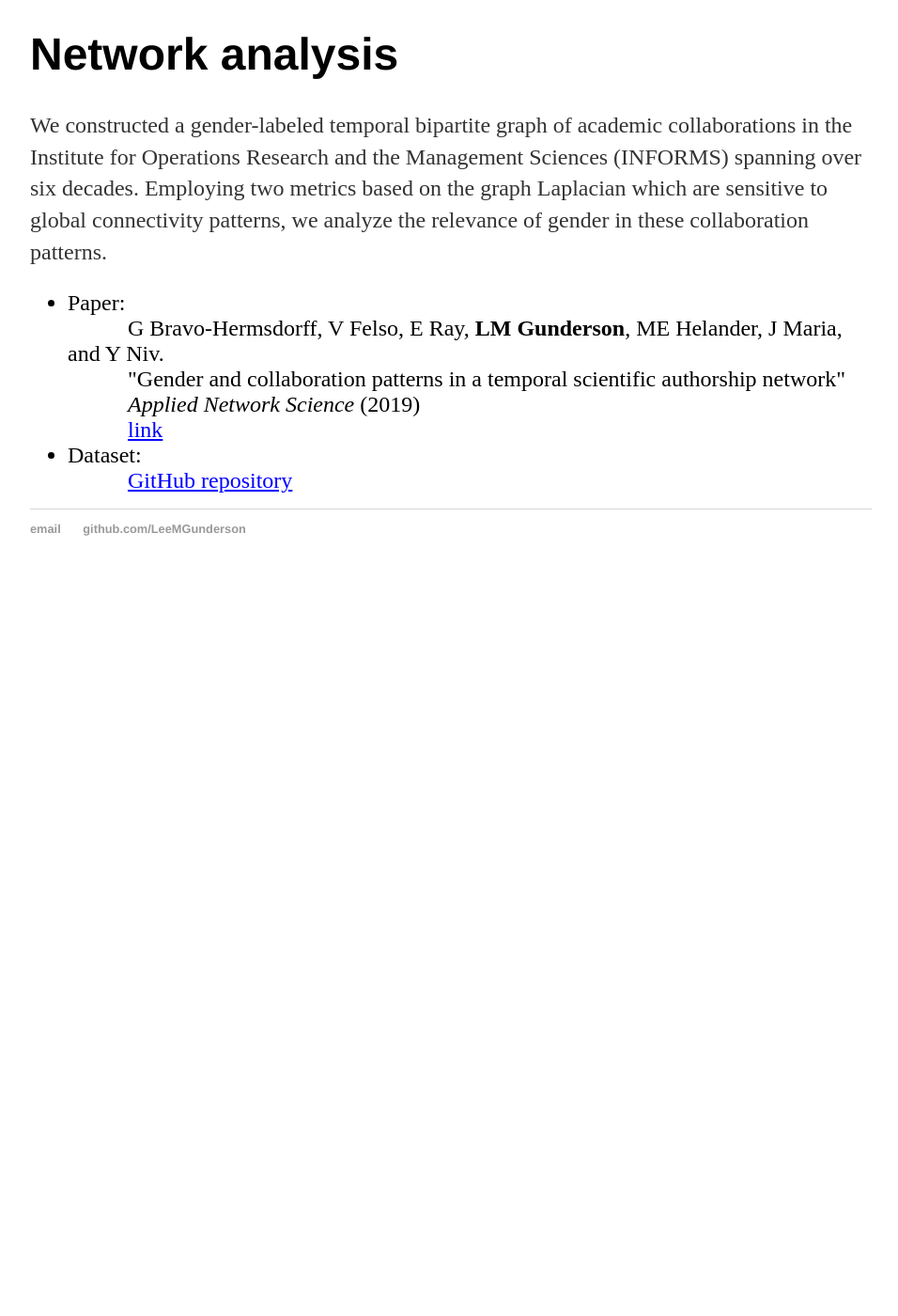
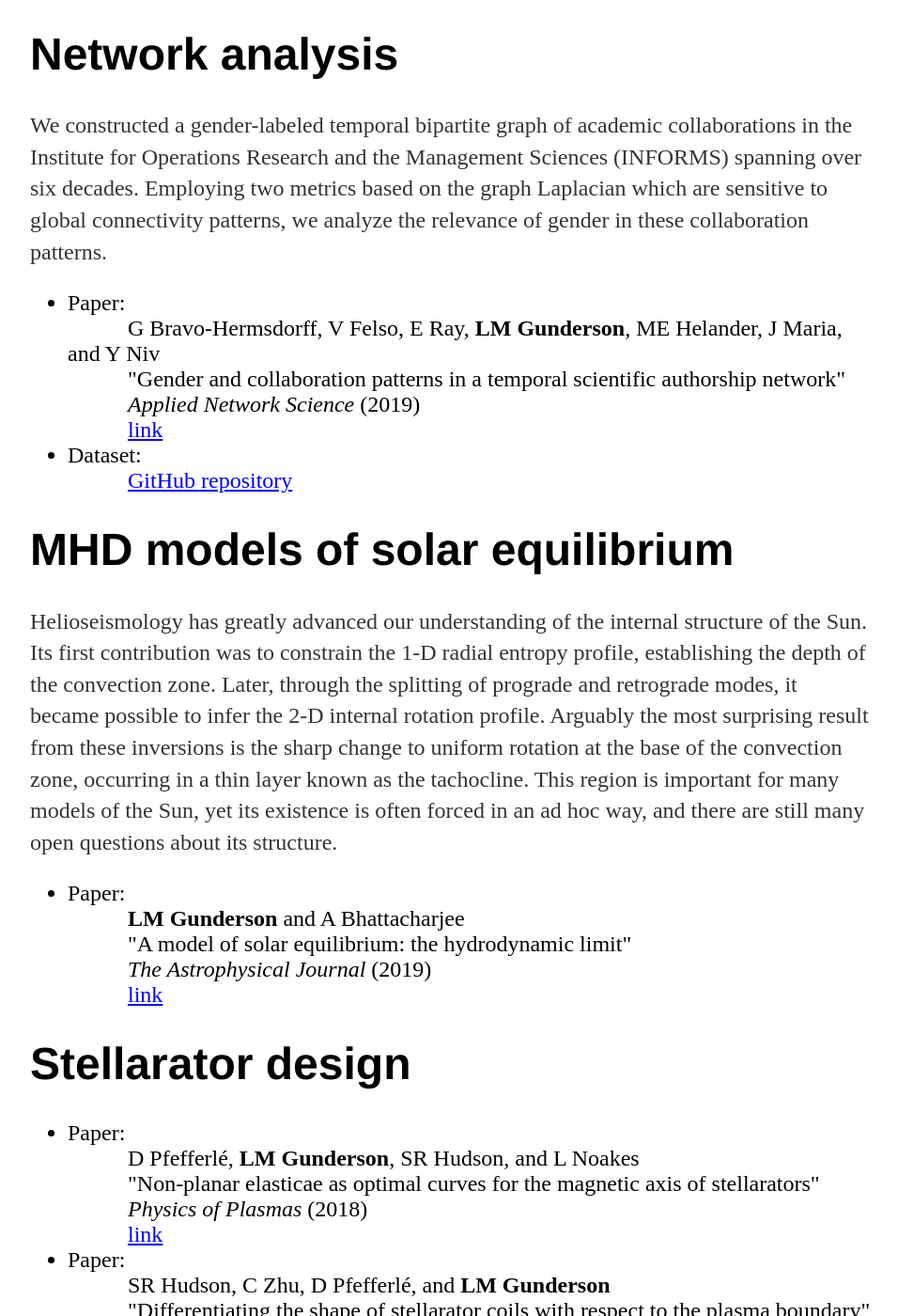
Before and after one commit to LeeMGunderson/LeeMGunderson.github.io, a Jekyll site: the page built from research/index.html, in a window 1280 px wide and 1400 px high, scrolled down 1296 px. Shown: the whole window at 94% size, without its empty margins (160-1116 px from the left). Built offline with Jekyll 4.4.1, drawn with Linux system fonts in a browser that asks for light colours; before the commit the page ends 1926 px from its top, so only the background shows below that; some of the changed text lies outside the part shown.

Commit message:
Update index.html

```diff
--- a/research/index.html
+++ b/research/index.html
@@ -34,13 +34,13 @@
 			</li>
 			<li style="font-size:24px";>Paper:
 				<br>
-				<font style="margin-left:64px; font-size:24px">G Bravo-Hermsdorff and <strong>LM Gunderson</strong>.</font>
+				<font style="margin-left:64px; font-size:24px">G Bravo-Hermsdorff and <strong>LM Gunderson</strong></font>
 				<br>
 				<font style="margin-left:64px; font-size:24px">"A unifying framework for spectrum-preserving graph sparsification and coarsening"</font>
 				<br>
 				<font style="margin-left:64px; font-size:24px"><i>Advances in Neural Information Processing Systems</i> (2019)</font>
 				<br>
-				<a href="https://arxiv.org/abs/1902.09702" target="_blank" style="margin-left:64px; font-size:24px; text-decoration:underline; color:blue;">arXiv</a>
+				<a href="https://arxiv.org/abs/1902.09702" target="_blank" style="margin-left:64px; font-size:24px; text-decoration:underline; color:blue;">link</a>
 			</li>
 			<li style="font-size:24px";>Poster:
 				<br>
@@ -57,7 +57,7 @@
 		<ul>
 			<li style="font-size:24px";>Paper:
 				<br>
-				<font style="margin-left:64px; font-size:24px">G Bravo-Hermsdorff, V Felso, E Ray, <strong>LM Gunderson</strong>, ME Helander, J Maria, and Y Niv.</font>
+				<font style="margin-left:64px; font-size:24px">G Bravo-Hermsdorff, V Felso, E Ray, <strong>LM Gunderson</strong>, ME Helander, J Maria, and Y Niv</font>
 				<br>
 				<font style="margin-left:64px; font-size:24px">"Gender and collaboration patterns in a temporal scientific authorship network"</font>
 				<br>
@@ -71,4 +71,59 @@
 			</li>
 		</ul>
 
+	<h1>MHD models of solar equilibrium</h1>
+		<p style="font-size:24px">Helioseismology has greatly advanced our understanding of the internal structure of the Sun.  Its first contribution was to constrain the 1-D radial entropy profile, establishing the depth of the convection zone. Later, through the splitting of prograde and retrograde modes, it became possible to infer the 2-D internal rotation profile.  Arguably the most surprising result from these inversions is the sharp change to uniform rotation at the base of the convection zone, occurring in a thin layer known as the tachocline.  This region is important for many models of the Sun, yet its existence is often forced in an ad hoc way, and there are still many open questions about its structure.</p>
+		<ul>
+			<li style="font-size:24px";>Paper:
+				<br>
+				<font style="margin-left:64px; font-size:24px"><strong>LM Gunderson</strong> and A Bhattacharjee</font>
+				<br>
+				<font style="margin-left:64px; font-size:24px">"A model of solar equilibrium: the hydrodynamic limit"</font>
+				<br>
+				<font style="margin-left:64px; font-size:24px"><i>The Astrophysical Journal</i> (2019)</font>
+				<br>
+				<a href="https://arxiv.org/abs/1712.08069" target="_blank" style="margin-left:64px; text-decoration:underline; color:blue">link</a>
+			</li>
+		</ul>
+
+	<h1>Stellarator design</h1>
+		<p style="font-size:24px"></p>
+		<ul>
+			<li style="font-size:24px";>Paper:
+				<br>
+				<font style="margin-left:64px; font-size:24px">D Pfefferl&eacute;, <strong>LM Gunderson</strong>, SR Hudson, and L Noakes</font>
+				<br>
+				<font style="margin-left:64px; font-size:24px">"Non-planar elasticae as optimal curves for the magnetic axis of stellarators"</font>
+				<br>
+				<font style="margin-left:64px; font-size:24px"><i>Physics of Plasmas</i> (2018)</font>
+				<br>
+				<a href="https://arxiv.org/abs/1805.02221" target="_blank" style="margin-left:64px; text-decoration:underline; color:blue">link</a>
+			</li>
+			<li style="font-size:24px";>Paper:
+				<br>
+				<font style="margin-left:64px; font-size:24px">SR Hudson, C Zhu, D Pfefferl&eacute;, and <strong>LM Gunderson</strong></font>
+				<br>
+				<font style="margin-left:64px; font-size:24px">"Differentiating the shape of stellarator coils with respect to the plasma boundary"</font>
+				<br>
+				<font style="margin-left:64px; font-size:24px"><i>Physics Letters A</i> (2018)</font>
+				<br>
+				<a href="https://doi.org/10.1016/j.physleta.2018.07.016" target="_blank" style="margin-left:64px; text-decoration:underline; color:blue">link</a>
+			</li>
+		</ul>
+
+	<h1>Aerosol targets for plasma experiments</h1>
+		<p style="font-size:24px"></p>
+		<ul>
+			<li style="font-size:24px";>Paper:
+				<br>
+				<font style="margin-left:64px; font-size:24px">DE Ruiz, <strong>LM Gunderson</strong>, MJ Hay, E Merino, EJ Valeo, SJ Zweben, and NJ Fisch</font>
+				<br>
+				<font style="margin-left:64px; font-size:24px">"Aerodynamic focusing of high-Density aerosols"</font>
+				<br>
+				<font style="margin-left:64px; font-size:24px"><i>Journal of Aerosol Science</i> (2014)</font>
+				<br>
+				<a href="https://www.osti.gov/biblio/1129015/" target="_blank" style="margin-left:64px; text-decoration:underline; color:blue">link</a>
+			</li>
+		</ul>
+
 </div><!-- /.blurb -->
```
